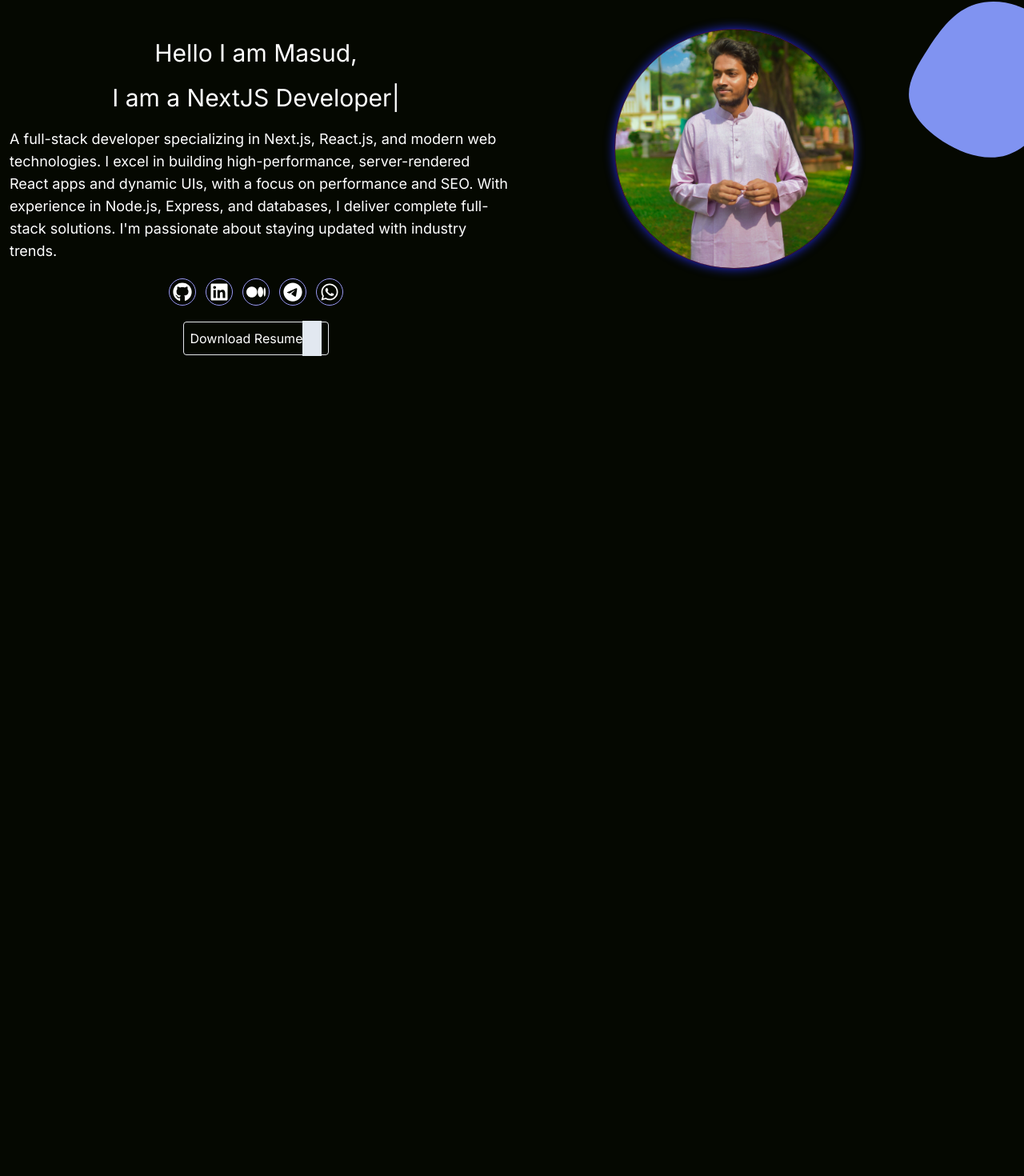
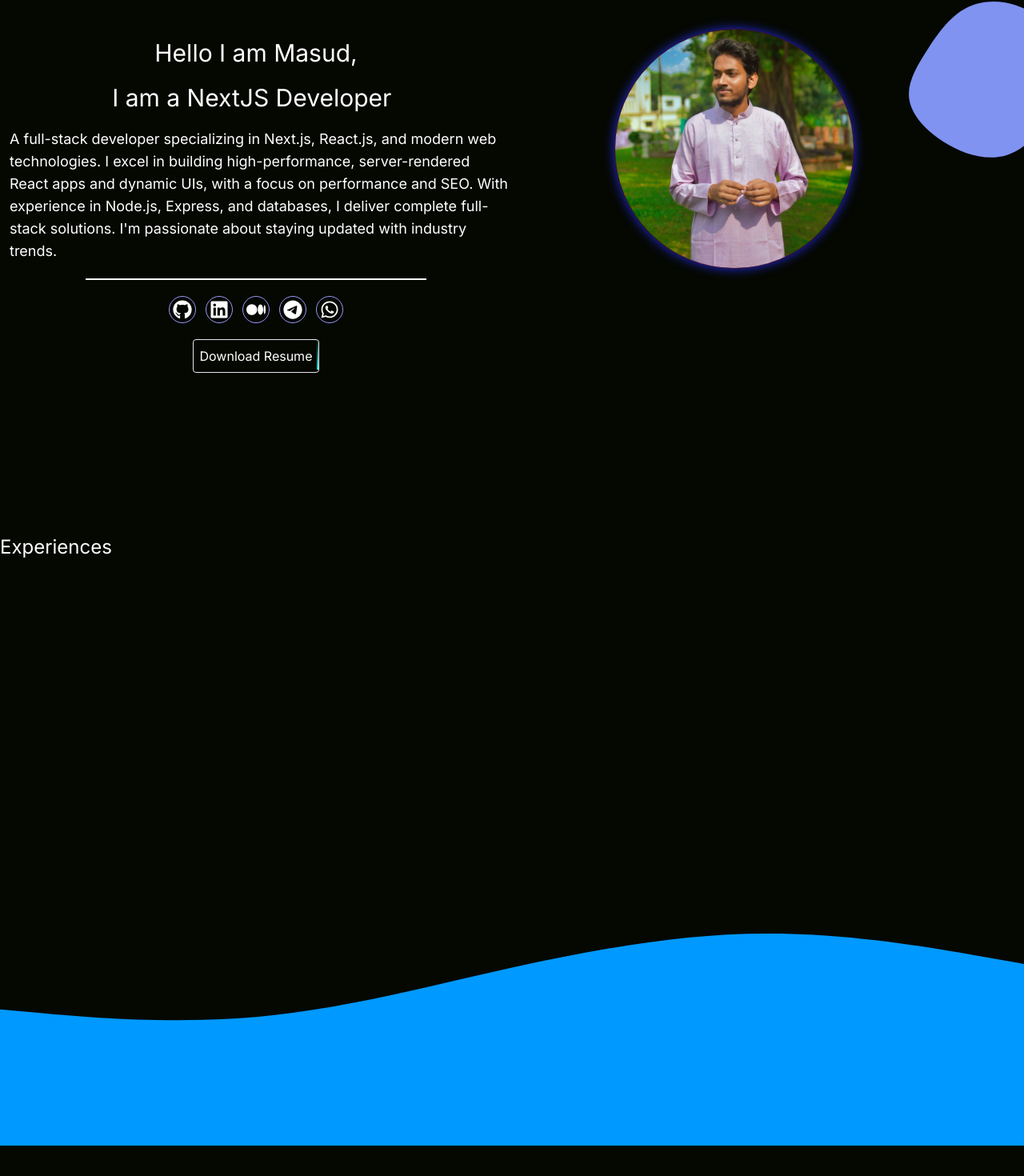
Before and after one commit to mmh-masud-03/new-portfolio, a Next.js app: page / in a window 1280 px wide. Shown: the part 112-1582 px from the top of the page at 80% size. Before the commit the page ends 800 px from the top, so only its background shows below. Built offline with nearby package versions, Linux system fonts and the light colour scheme.

Commit message:
footer svg added

```diff
--- a/src/app/globals.css
+++ b/src/app/globals.css
@@ -6,3 +6,12 @@
   background: #050801;
 
 }
+.hover-effect {
+  transition: all 0.3s ease-in-out;
+}
+
+.hover-effect:hover {
+  background: #03e9f4;
+  color: #050801;
+  text-shadow: 0 0 5px #03e9f4, 0 0 25px #03e9f4, 0 0 50px #03e9f4, 0 0 200px #03e9f4;
+}
--- a/src/app/page.js
+++ b/src/app/page.js
@@ -1,3 +1,5 @@
+import Experiences from "@/components/Experiences";
+import Footer from "@/components/Footer";
 import Header from "@/components/Header";
 import HeroSection from "@/components/HeroSection";
 export default function Home() {
@@ -5,6 +7,8 @@ export default function Home() {
     <div className="bg-[#050801]">
       <Header />
       <HeroSection />
+      <Experiences />
+      <Footer />
     </div>
   );
 }
--- /dev/null
+++ b/src/components/Experiences.jsx
@@ -0,0 +1,9 @@
+import React from "react";
+
+function Experiences() {
+  return (
+    <div className="text-white text-2xl min-h-[60vh] mt-20">Experiences</div>
+  );
+}
+
+export default Experiences;
--- /dev/null
+++ b/src/components/Footer.jsx
@@ -0,0 +1,22 @@
+import React from "react";
+
+function Footer() {
+  return (
+    <div className="h-[40vh] min-w-full relative">
+      <svg xmlns="http://www.w3.org/2000/svg" viewBox="0 0 1440 320">
+        <path
+          fill="#0099ff"
+          fill-opacity="1"
+          d="M0,128L60,133.3C120,139,240,149,360,138.7C480,128,600,96,720,69.3C840,43,960,21,1080,21.3C1200,21,1320,43,1380,53.3L1440,64L1440,320L1380,320C1320,320,1200,320,1080,320C960,320,840,320,720,320C600,320,480,320,360,320C240,320,120,320,60,320L0,320Z"
+        ></path>
+      </svg>
+      <div className="absolute -bottom-10 left-0 right-0 ">
+        <div className="flex justify-center items-center  bg-[#0099ff] text-white">
+          <p>© 2021 Masud Hossen</p>
+        </div>
+      </div>
+    </div>
+  );
+}
+
+export default Footer;
--- a/src/components/HeroSection.jsx
+++ b/src/components/HeroSection.jsx
@@ -12,7 +12,7 @@ import Link from "next/link";
 
 function HeroSection() {
   return (
-    <div className="container">
+    <div className="container min-h-[80vh] w-full mb-5">
       <svg
         viewBox="0 0 200 200"
         xmlns="http://www.w3.org/2000/svg"
@@ -75,46 +75,47 @@ function HeroSection() {
             databases, I deliver complete full-stack solutions. I'm passionate
             about staying updated with industry trends.
           </p>
+          <span className="w-2/3 h-[1.5px]  bg-white"></span>
           <div className="flex flex-row items-center text-white gap-x-3">
             <Link
               href={""}
-              className="border rounded-full p-1 border-[#9999f4]"
+              className="border rounded-full p-1 border-[#9999f4] hover-effect"
             >
               <FaGithub size={24} />
             </Link>
             <Link
               href={""}
-              className="border rounded-full p-1 border-[#9999f4]"
+              className="border rounded-full p-1 border-[#9999f4] hover-effect"
             >
               <FaLinkedin size={24} />
             </Link>
             <Link
               href={""}
-              className="border rounded-full p-1 border-[#9999f4]"
+              className="border rounded-full p-1 border-[#9999f4] hover-effect"
             >
               <FaMedium size={24} />
             </Link>
             <Link
               href={""}
-              className="border rounded-full p-1 border-[#9999f4]"
+              className="border rounded-full p-1 border-[#9999f4] hover-effect"
             >
               <FaTelegram size={24} />
             </Link>
             <Link
               href={""}
-              className="border rounded-full p-1 border-[#9999f4]"
+              className="border rounded-full p-1 border-[#9999f4] hover-effect"
             >
               <FaWhatsapp size={24} />
             </Link>
           </div>
 
           <div className="flex flex-row gap-2 justify-between items-center">
-            <button className="text-white border rounded p-2">
+            <button className="relative text-white border rounded p-2 hover-effect overflow-hidden">
               Download Resume
-              <span className=" w-4 bg-slate-200 p-3"></span>
-              <span></span>
-              <span></span>
-              <span></span>
+              <span className="absolute block top-0 left-0 w-full h-[2px] bg-gradient-leftright animate-leftright"></span>
+              <span className="absolute block -top-[100%] right-0 w-[2px] h-full bg-gradient-updown animate-updown"></span>
+              <span className="absolute block"></span>
+              <span className="absolute block"></span>
             </button>
           </div>
         </div>
--- a/tailwind.config.js
+++ b/tailwind.config.js
@@ -9,9 +9,10 @@ module.exports = {
   theme: {
     extend: {
       backgroundImage: {
-        "gradient-radial": "radial-gradient(var(--tw-gradient-stops))",
-        "gradient-conic":
-          "conic-gradient(from 180deg at 50% 50%, var(--tw-gradient-stops))",
+        "gradient-leftright": "linear-gradient(90deg, transparent, #03e9f4)",
+        "gradient-updown": "linear-gradient(180deg, transparent, #03e9f4)",
+        "gradient-rightleft": "linear-gradient(270deg, transparent, #03e9f4)",
+        "gradient-downup": "linear-gradient(360deg, transparent, #03e9f4)",
       },
       keyframes: {
         test: {
```
